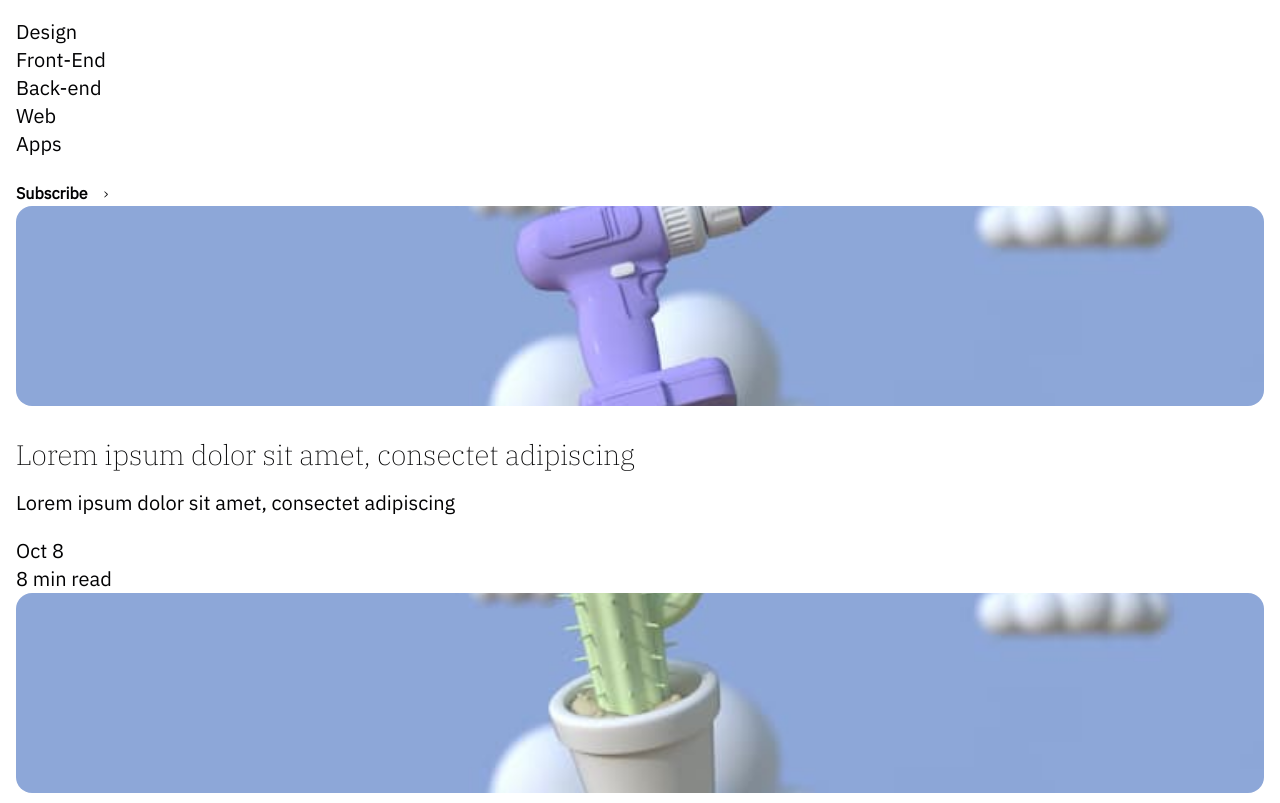
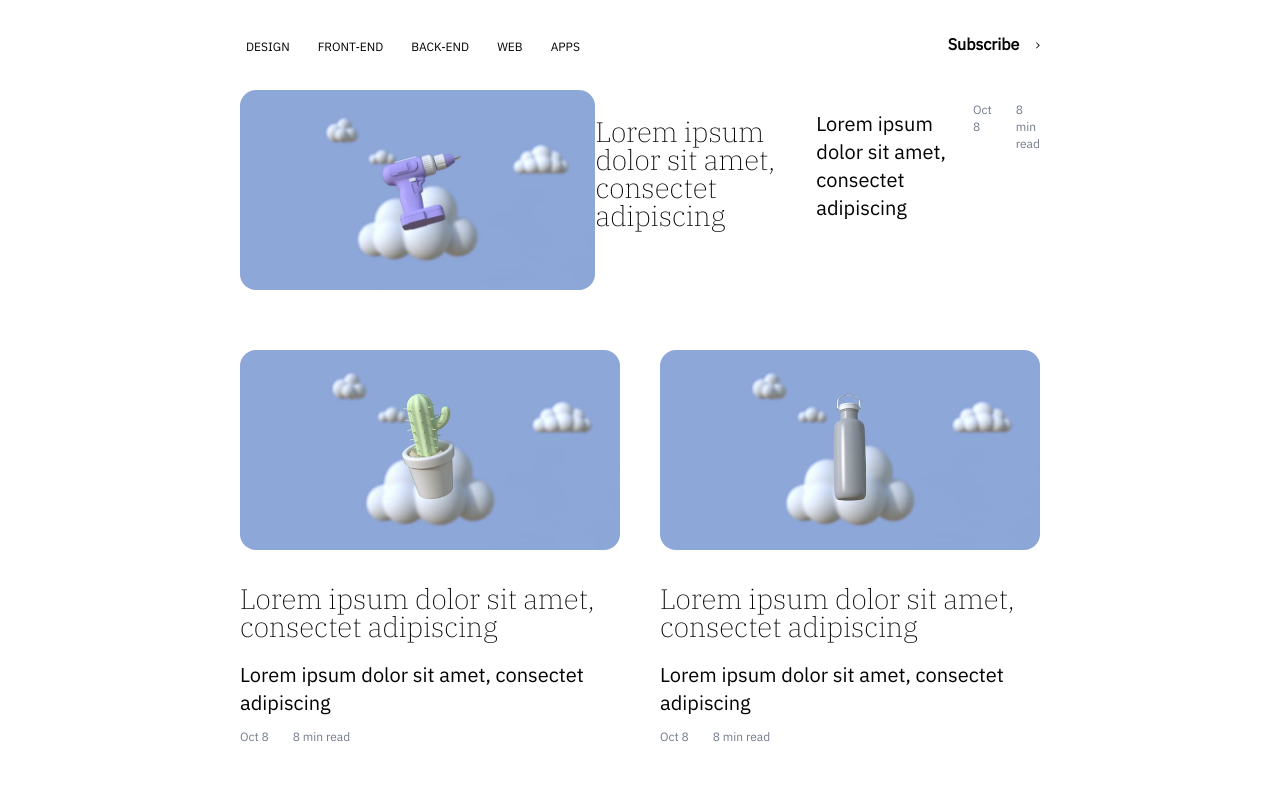
Before and after one commit to Helena-p/Acme-blog, a website: page pages/blog.html in a window 1280 px wide. Shown: the part 418-1221 px from the top of the page. Drawn offline with Linux system fonts and the light colour scheme.

Commit message:
Add grid system to blog articles

```diff
--- a/pages/blog.html
+++ b/pages/blog.html
@@ -16,7 +16,6 @@
     </head>
     <body>
         <!-- Header with navigation -->
-        <header class="header">
         <header class="header header__blog">
             <div class="header__inner ">
                 <a href="../index.html" aria-label="acme home page"
@@ -37,24 +36,30 @@
               </div>
         </header>
         <main>
+
+            <!-- Blog links -->
+            <div class="container">
                 <div class="navigation-secondary">
-                <ul class="categories">
-                  <li><a href="#">Design</a></li>
-                  <li><a href="#">Front-End</a></li>
-                  <li><a href="#">Back-end</a></li>
-                  <li><a href="#">Web</a></li>
-                  <li><a href="#">Apps</a></li>
+                    <ul class="navigation-secondary__list">
+                      <li><button class="btn__category">Design</button></li>
+                      <li><button class="btn__category">Front&#8209;End</button></li>
+                      <li><button class="btn__category">Back&#8209;end</button></li>
+                      <li><button class="btn__category">Web</button></li>
+                      <li><button class="btn__category">Apps</button></li>
                     </ul>
                     <a href="#newsletter" class="btn">Subscribe</a>
                   </div>
+            </div>
 
+              <!-- Blog articles -->
+
+                  <div class="container">
                       <div class="article-grid">
-
                         <article class="article-preview flow-content">
                           <img src="../src/img/blog-1.jpg" alt="electric drill">
                           <h3>Lorem ipsum dolor sit amet, consectet adipiscing</h3>
                           <p>Lorem ipsum dolor sit amet, consectet adipiscing</p>
-                  <div class="info">
+                          <div class="article-preview__info">
                             <time datetime="2020-10-08">Oct 8</time>
                             <p>8 min read</p>
                           </div>
@@ -63,7 +68,7 @@
                           <img src="../src/img/blog-2.jpg" alt="electric drill">
                           <h3>Lorem ipsum dolor sit amet, consectet adipiscing</h3>
                           <p>Lorem ipsum dolor sit amet, consectet adipiscing</p>
-                  <div class="info">
+                          <div class="article-preview__info">
                             <time datetime="2020-10-08">Oct 8</time>
                             <p>8 min read</p>
                           </div>
@@ -72,7 +77,7 @@
                           <img src="../src/img/blog-3.jpg" alt="electric drill">
                           <h3>Lorem ipsum dolor sit amet, consectet adipiscing</h3>
                           <p>Lorem ipsum dolor sit amet, consectet adipiscing</p>
-                  <div class="info">
+                          <div class="article-preview__info">
                             <time datetime="2020-10-08">Oct 8</time>
                             <p>8 min read</p>
                           </div>
@@ -81,7 +86,7 @@
                           <img src="../src/img/blog-4.jpg" alt="electric drill">
                           <h3>Lorem ipsum dolor sit amet, consectet adipiscing</h3>
                           <p>Lorem ipsum dolor sit amet, consectet adipiscing</p>
-                  <div class="info">
+                          <div class="article-preview__info">
                             <time datetime="2020-10-08">Oct 8</time>
                             <p>8 min read</p>
                           </div>
@@ -90,7 +95,7 @@
                           <img src="../src/img/blog-5.jpg" alt="electric drill">
                           <h3>Lorem ipsum dolor sit amet, consectet adipiscing</h3>
                           <p>Lorem ipsum dolor sit amet, consectet adipiscing</p>
-                  <div class="info">
+                          <div class="article-preview__info">
                             <time datetime="2020-10-08">Oct 8</time>
                             <p>8 min read</p>
                           </div>
@@ -99,7 +104,7 @@
                           <img src="../src/img/blog-6.jpg" alt="electric drill">
                           <h3>Lorem ipsum dolor sit amet, consectet adipiscing</h3>
                           <p>Lorem ipsum dolor sit amet, consectet adipiscing</p>
-                  <div class="info">
+                          <div class="article-preview__info">
                             <time datetime="2020-10-08">Oct 8</time>
                             <p>8 min read</p>
                           </div>
@@ -108,7 +113,7 @@
                           <img src="../src/img/blog-7.jpg" alt="electric drill">
                           <h3>Lorem ipsum dolor sit amet, consectet adipiscing</h3>
                           <p>Lorem ipsum dolor sit amet, consectet adipiscing</p>
-                  <div class="info">
+                          <div class="article-preview__info">
                             <time datetime="2020-10-08">Oct 8</time>
                             <p>8 min read</p>
                           </div>
@@ -117,13 +122,15 @@
                           <img src="../src/img/blog-8.jpg" alt="electric drill">
                           <h3>Lorem ipsum dolor sit amet, consectet adipiscing</h3>
                           <p>Lorem ipsum dolor sit amet, consectet adipiscing</p>
-                  <div class="info">
+                          <div class="article-preview__info">
                             <time datetime="2020-10-08">Oct 8</time>
                             <p>8 min read</p>
                           </div>
                         </article>
+                      </div>
+                  </div>
 
-              </div>
+
 
     <!-- Subscribe -->
             <section class="cta">
@@ -156,10 +163,7 @@
                         </div>
                         <button type="submit" class="btn">Subscribe</button>
                     </form>
-                </div>
                 </section>
-
-
         </main>
         <footer class="footer">
             <div class="container">
--- a/src/sass/components/_article.scss
+++ b/src/sass/components/_article.scss
@@ -1,3 +1,5 @@
+@use '../tools' as *;
+
 .article-preview {
     img {
         object-fit: cover;
@@ -17,3 +19,30 @@
         color: var(--clr-neutral-400);
     }
 }
+
+/* Blog page styles */
+.article-grid {
+    display: grid;
+    grid-template-columns: repeat(6, 1fr);
+    gap: 3em 2em;
+
+    > * {
+        &:first-child {
+            grid-column: 1 / -1;
+            display: flex;
+        }
+        &:nth-child(2),
+        &:nth-child(3) {
+            grid-column: span 3;
+        }
+        &:nth-child(4),
+        &:nth-child(5),
+        &:nth-child(6) {
+            grid-column: span 2;
+        }
+        &:nth-child(7),
+        &:nth-child(8) {
+            grid-column: span 3;
+        }
+    }
+}
--- a/src/sass/components/_button.scss
+++ b/src/sass/components/_button.scss
@@ -1,8 +1,7 @@
+@use '../tools' as *;
+
 .btn {
-    color: var(--clr-neutral-900);
-    cursor: pointer;
-    border: 0;
-    background: none;
+    @include btn-style;
     font-family: var(--ff-sans);
     font-weight: var(--fw-700);
     font-size: var(--fs-300);
@@ -18,3 +17,9 @@
         color: var(--clr-primary-400);
     }
 }
+
+.btn__category {
+    @include btn-style;
+    text-transform: uppercase;
+    font-size: var(--fs-200);
+}
--- a/src/sass/components/_cta.scss
+++ b/src/sass/components/_cta.scss
@@ -1,3 +1,5 @@
+@use '../utilities/' as *;
+
 .cta {
     form {
         margin-top: 3rem;
--- a/src/sass/components/_footer.scss
+++ b/src/sass/components/_footer.scss
@@ -1,3 +1,5 @@
+@use '../tools' as *;
+
 .footer {
     padding-bottom: 3rem;
 
--- a/src/sass/components/_header.scss
+++ b/src/sass/components/_header.scss
@@ -3,14 +3,18 @@
 .header {
     border-radius: var(--brd-radius);
     min-height: 50vh;
+    display: flex;
+    flex-direction: column;
 
     &__index {
         background: url(../../src/img/hero.jpg), var(--clr-primary-400);
+        background-position: center center;
         @include backgroundImg;
     }
 
     &__blog {
         background: url(../../src/img/blog.jpg), var(--clr-primary-400);
+        background-position: center left;
         @include backgroundImg;
     }
 
@@ -79,3 +83,31 @@
         }
     }
 }
+
+.header .container {
+    width: 100%;
+    margin-top: auto;
+    margin-bottom: auto;
+
+    & > * {
+        max-width: 12ch;
+    }
+}
+
+.navigation-secondary {
+    display: flex;
+    flex-wrap: wrap;
+    align-items: center;
+    margin: 2rem 0;
+
+    &__list {
+        display: flex;
+        flex-wrap: wrap;
+        gap: 1rem;
+        margin: 0;
+    }
+
+    > .btn {
+        margin-left: auto;
+    }
+}
--- a/src/sass/tools/_mixins.scss
+++ b/src/sass/tools/_mixins.scss
@@ -1,5 +1,11 @@
 @mixin backgroundImg {
     background-repeat: no-repeat;
-    background-position: center;
     background-size: cover;
 }
+
+@mixin btn-style {
+    color: var(--clr-neutral-900);
+    cursor: pointer;
+    border: 0;
+    background: none;
+}
```
Also changed, not shown: dist/css/style.css, 1 other file. Lines whose indentation alone changed are shown as unchanged.
